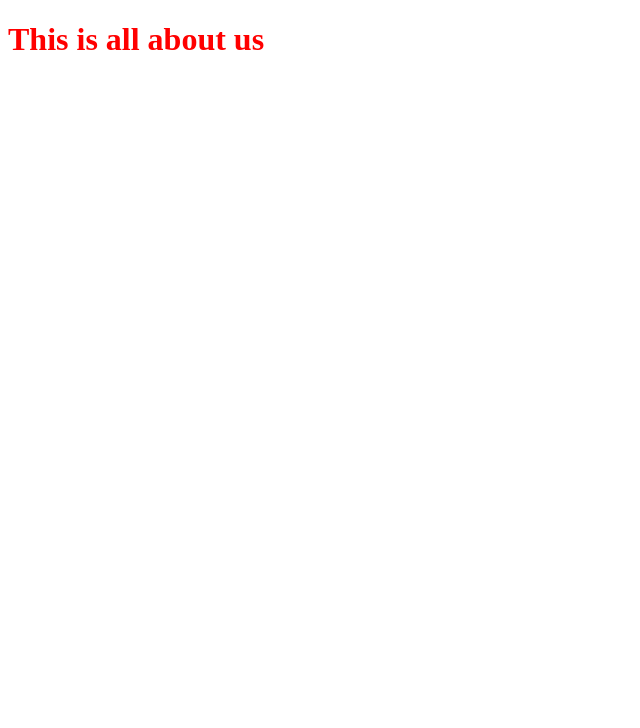
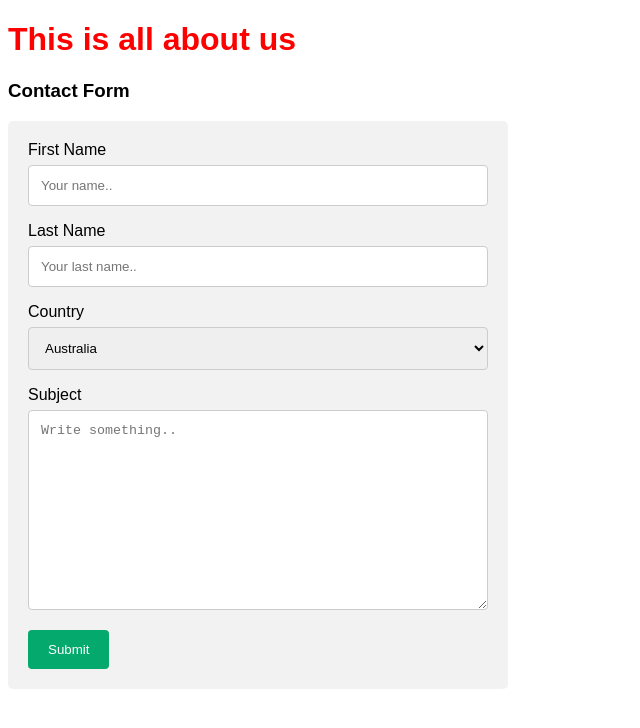
Before and after one commit to zhvmdn/python-project, a plain HTML site: page index.html in a window 1280 px wide. Shown: the whole page, without its empty margins (0-640 px from the left). Drawn offline with Linux system fonts and the light colour scheme.

Commit message:
contact form added with its styling

```diff
--- a/index.html
+++ b/index.html
@@ -9,5 +9,29 @@
 
 <h1>This is all about us</h1>
 
+<h3>Contact Form</h3>
+
+<div class="container">
+  <form action="">
+    <label for="fname">First Name</label>
+    <input type="text" id="fname" name="firstname" placeholder="Your name..">
+
+    <label for="lname">Last Name</label>
+    <input type="text" id="lname" name="lastname" placeholder="Your last name..">
+
+    <label for="country">Country</label>
+    <select id="country" name="country">
+      <option value="australia">Australia</option>
+      <option value="canada">Canada</option>
+      <option value="usa">USA</option>
+    </select>
+
+    <label for="subject">Subject</label>
+    <textarea id="subject" name="subject" placeholder="Write something.." style="height:200px"></textarea>
+
+    <input type="submit" value="Submit">
+  </form>
+</div>
+
 </body>
 </html>
--- a/les_css.css
+++ b/les_css.css
@@ -1,7 +1,42 @@
 h1{
     color: red;
+
 }
 h2{
     color: aqua;
     font-size: 23pt;
 }
+
+body {font-family: Arial, Helvetica, sans-serif;}
+* {box-sizing: border-box;}
+
+input[type=text], select, textarea {
+  width: 100%;
+  padding: 12px;
+  border: 1px solid #ccc;
+  border-radius: 4px;
+  box-sizing: border-box;
+  margin-top: 6px;
+  margin-bottom: 16px;
+  resize: vertical;
+}
+
+input[type=submit] {
+  background-color: #04AA6D;
+  color: white;
+  padding: 12px 20px;
+  border: none;
+  border-radius: 4px;
+  cursor: pointer;
+}
+
+input[type=submit]:hover {
+  background-color: #45a049;
+}
+
+.container {
+  border-radius: 5px;
+  background-color: #f2f2f2;
+  padding: 20px;
+  width: 500px;
+}
```
